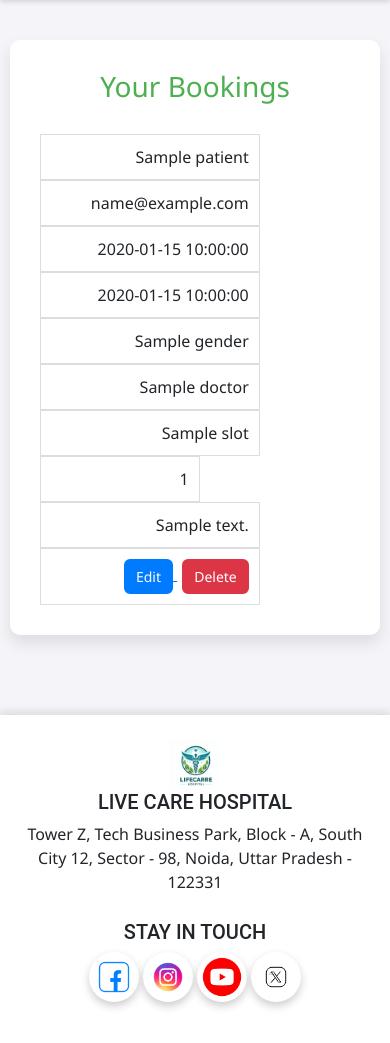
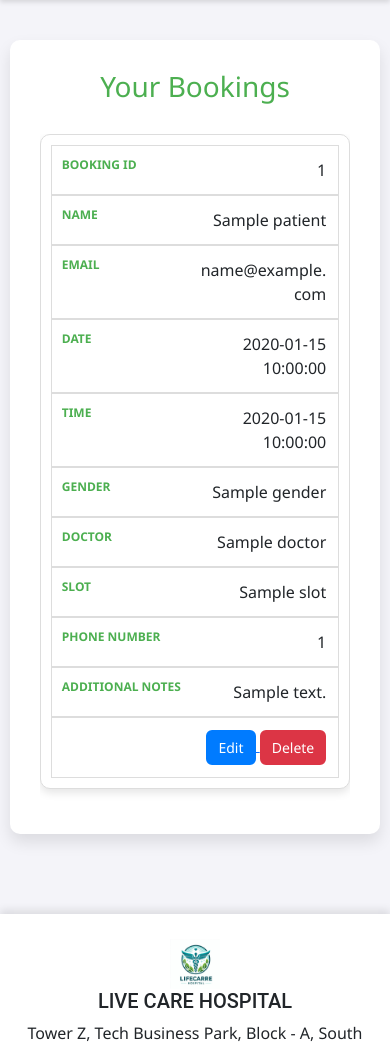
Before and after one commit to bahugunasiddarth/LiveCare-Hospital-project, a Flask app: page /bookings in a window 390 px wide. Shown: the part 63-1106 px from the top of the page. Run offline with Flask 3, Linux system fonts and the light colour scheme; the visitor is signed in with stand-in values (Sample User, id 1); a database or web service that is not in the repository returns one stand-in record (values such as "Sample title").

Commit message:
Update booking.html

```diff
--- a/templates/booking.html
+++ b/templates/booking.html
@@ -19,7 +19,6 @@ BOOKING
 {% endwith %}
 
 <style>
-    /* Global Styles */
     * {
         box-sizing: border-box;
     }
@@ -32,8 +31,8 @@ BOOKING
     }
 
     .containers {
-        width: 95%;  /* Increased width */
-        max-width: 1400px; /* Increased max width */
+        width: 95%;
+        max-width: 1400px;
         margin: 40px auto;
         padding: 30px;
         background-color: white;
@@ -54,10 +53,8 @@ BOOKING
         width: 100%;
     }
 
-    /* Booking Table */
     .booking-table {
         width: 100%;
-        table-layout: auto;
         border-collapse: collapse;
         font-size: 16px;
     }
@@ -87,27 +84,6 @@ BOOKING
         transition: background-color 0.3s ease;
     }
 
-    /* Column Width Adjustments */
-    .booking-table th:nth-child(1),
-    .booking-table td:nth-child(1) {
-        width: 160px; /* Booking ID */
-        font-size: 12px;
-    }
-
-    .booking-table th:nth-child(3),
-    .booking-table td:nth-child(3) {
-        width: 220px; /* Email */
-        overflow: hidden;
-        text-overflow: ellipsis;
-    }
-
-    .booking-table th:nth-child(9),
-    .booking-table td:nth-child(9) {
-        width: 160px; /* Phone Number */
-        word-break: break-word;
-    }
-
-    /* Button Styles */
     .btn {
         padding: 5px 10px;
         font-size: 14px;
@@ -122,15 +98,15 @@ BOOKING
         color: white;
     }
 
-    .btn-primary:hover {
-        background-color: #0056b3;
-        border-color: #0056b3;
-    }
-
     .btn-danger {
         background-color: #dc3545;
         border: 2px solid #dc3545;
         color: white;
+    }
+
+    .btn-primary:hover {
+        background-color: #0056b3;
+        border-color: #0056b3;
     }
 
     .btn-danger:hover {
@@ -138,36 +114,32 @@ BOOKING
         border-color: #bd2130;
     }
 
-    /* Ensure buttons stay within their cells */
-    .booking-table td:last-child {
-        justify-content: center;
-        align-items: center;
-
-    }
-
-    form {
-        display: inline;
-    }
-
-    form button {
-        margin-left: 5px;
-    }
-
-    /* Responsive Design */
     @media (max-width: 768px) {
-        .booking-table, .booking-table th, .booking-table td {
-            display: block;
-            width: 100%;
+        .table-responsive {
+            overflow-x: auto;
         }
 
-        .booking-table th {
+        .booking-table, .booking-table thead, .booking-table tbody, .booking-table th, .booking-table td, .booking-table tr {
+            display: block;
+        }
+
+        .booking-table thead tr {
             display: none;
         }
 
+        .booking-table tr {
+            margin-bottom: 15px;
+            border: 1px solid #ddd;
+            border-radius: 10px;
+            padding: 10px;
+            background-color: white;
+            box-shadow: 0 4px 8px rgba(0, 0, 0, 0.1);
+        }
+
         .booking-table td {
-            padding: 10px;
             text-align: right;
             position: relative;
+            padding-left: 50%;
         }
 
         .booking-table td::before {
@@ -179,10 +151,6 @@ BOOKING
             text-transform: uppercase;
             font-size: 12px;
             color: #4CAF50;
-        }
-
-        .booking-table td[data-label="Additional Notes"] {
-            white-space: normal;
         }
     }
 </style>
@@ -209,16 +177,16 @@ BOOKING
             <tbody>
                 {% for post in query %}
                 <tr>
-                    <th scope="row">{{ post._id }}</th>
-                    <td>{{ post.name }}</td>
-                    <td>{{ post.email }}</td>
-                    <td>{{ post.appointment_date }}</td>
-                    <td>{{ post.appointment_time }}</td>
-                    <td>{{ post.gender }}</td>
-                    <td>{{ post.doctor }}</td>
-                    <td>{{ post.slot }}</td>
-                    <td>{{ post.phone_number }}</td>
-                    <td>{{ post.additional_notes }}</td>
+                    <td data-label="Booking ID">{{ post._id }}</td>
+                    <td data-label="Name">{{ post.name }}</td>
+                    <td data-label="Email">{{ post.email }}</td>
+                    <td data-label="Date">{{ post.appointment_date }}</td>
+                    <td data-label="Time">{{ post.appointment_time }}</td>
+                    <td data-label="Gender">{{ post.gender }}</td>
+                    <td data-label="Doctor">{{ post.doctor }}</td>
+                    <td data-label="Slot">{{ post.slot }}</td>
+                    <td data-label="Phone Number">{{ post.phone_number }}</td>
+                    <td data-label="Additional Notes">{{ post.additional_notes }}</td>
                     <td>
                         <a href="/edit/{{ post._id }}">
                             <button class="btn btn-primary">Edit</button>
```
